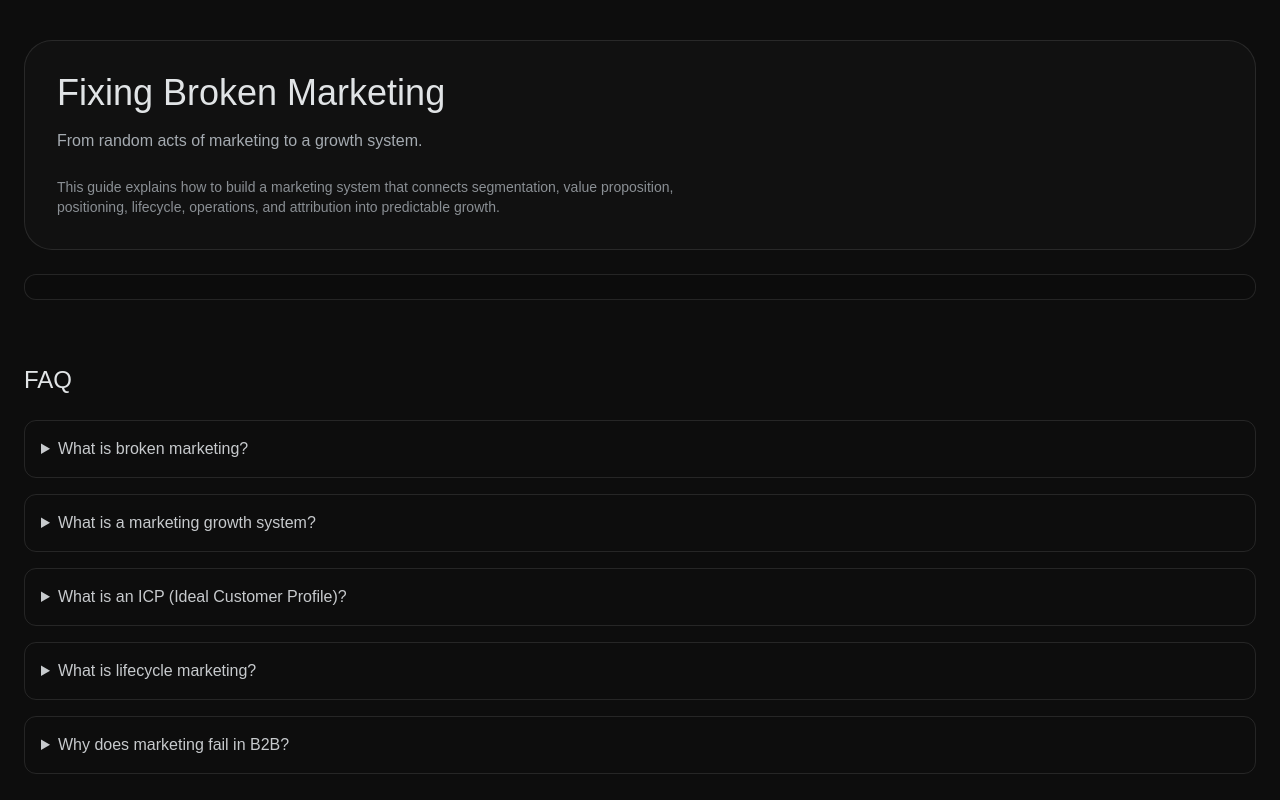
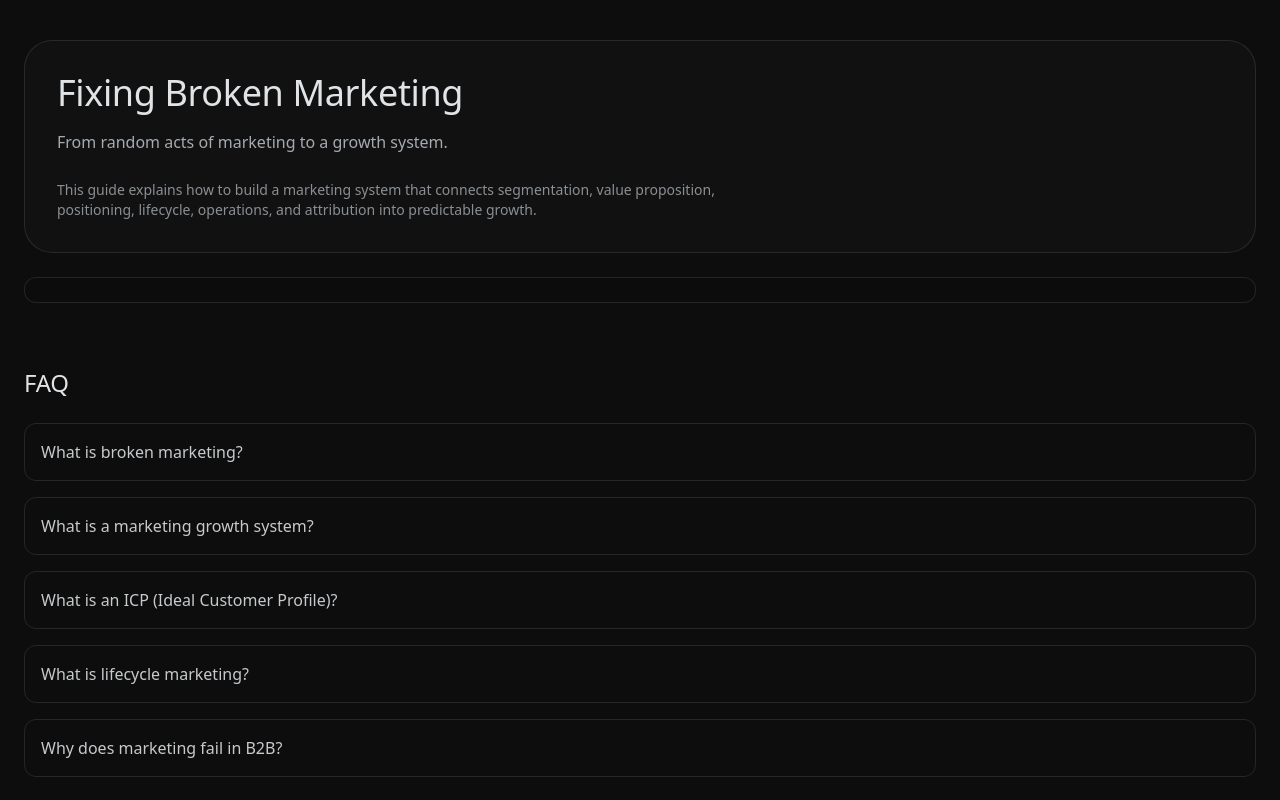
Before and after one commit to futurefi/Verdrae, a Next.js app: page / in a window 1280 px wide. Shown: the top 800 px of the page. Built offline with nearby package versions, Linux system fonts and the light colour scheme.

Commit message:
Update globals.css

```diff
--- a/app/globals.css
+++ b/app/globals.css
@@ -2,26 +2,125 @@
 @tailwind components;
 @tailwind utilities;
 
-:root {
-  color-scheme: dark;
-}
+/* =========================================
+   BASE
+========================================= */
 
 html {
   scroll-behavior: smooth;
+  background: #0D0D0D;
 }
 
 body {
-  margin: 0;
-  background: #0d0d0d;
-  color: #c7cacd;
-  font-family: Arial, Helvetica, sans-serif;
+  color: #C7CACD;
+  background: #0D0D0D;
+  font-feature-settings: "ss01", "ss02";
 }
 
-* {
-  box-sizing: border-box;
+/* =========================================
+   TYPOGRAPHY
+========================================= */
+
+h1, h2, h3 {
+  letter-spacing: -0.01em;
 }
 
+p {
+  line-height: 1.7;
+}
+
+/* =========================================
+   ANCHOR OFFSET (VERY IMPORTANT)
+   Prevents sticky nav from covering sections
+========================================= */
+
+section,
+article {
+  scroll-margin-top: 100px;
+}
+
+/* =========================================
+   SCROLLBAR (SUBTLE, ON-BRAND)
+========================================= */
+
+::-webkit-scrollbar {
+  width: 8px;
+}
+
+::-webkit-scrollbar-track {
+  background: #0D0D0D;
+}
+
+::-webkit-scrollbar-thumb {
+  background: #2A2A2A;
+  border-radius: 8px;
+}
+
+::-webkit-scrollbar-thumb:hover {
+  background: #3A3A3A;
+}
+
+/* =========================================
+   SELECTION (SUBTLE GOLD ACCENT)
+========================================= */
+
+::selection {
+  background: rgba(194, 169, 106, 0.2);
+  color: #E1E4E6;
+}
+
+/* =========================================
+   DETAILS (EXPANDABLE SECTIONS)
+========================================= */
+
+details > summary {
+  list-style: none;
+}
+
+details > summary::-webkit-details-marker {
+  display: none;
+}
+
+/* Smooth open feeling */
+details[open] {
+  animation: fadeIn 0.25s ease-in-out;
+}
+
+@keyframes fadeIn {
+  from {
+    opacity: 0.6;
+    transform: translateY(-2px);
+  }
+  to {
+    opacity: 1;
+    transform: translateY(0);
+  }
+}
+
+/* =========================================
+   TABLE IMPROVEMENTS
+========================================= */
+
+table {
+  border-collapse: collapse;
+}
+
+th {
+  font-weight: 500;
+}
+
+td, th {
+  border-color: rgba(255,255,255,0.06);
+}
+
+/* =========================================
+   LINKS (SUBTLE INTERACTION)
+========================================= */
+
 a {
-  color: inherit;
-  text-decoration: none;
+  transition: all 0.2s ease;
 }
+
+a:hover {
+  opacity: 0.85;
+}
```
